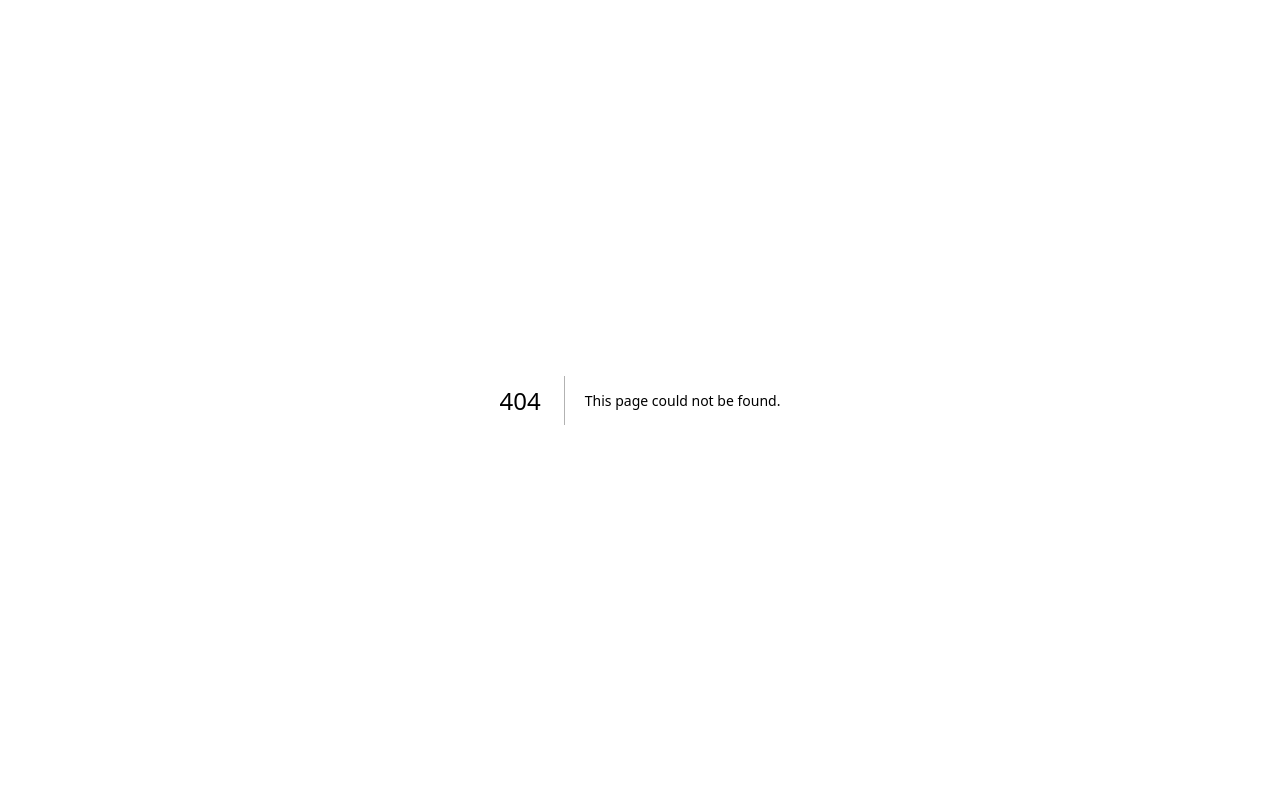
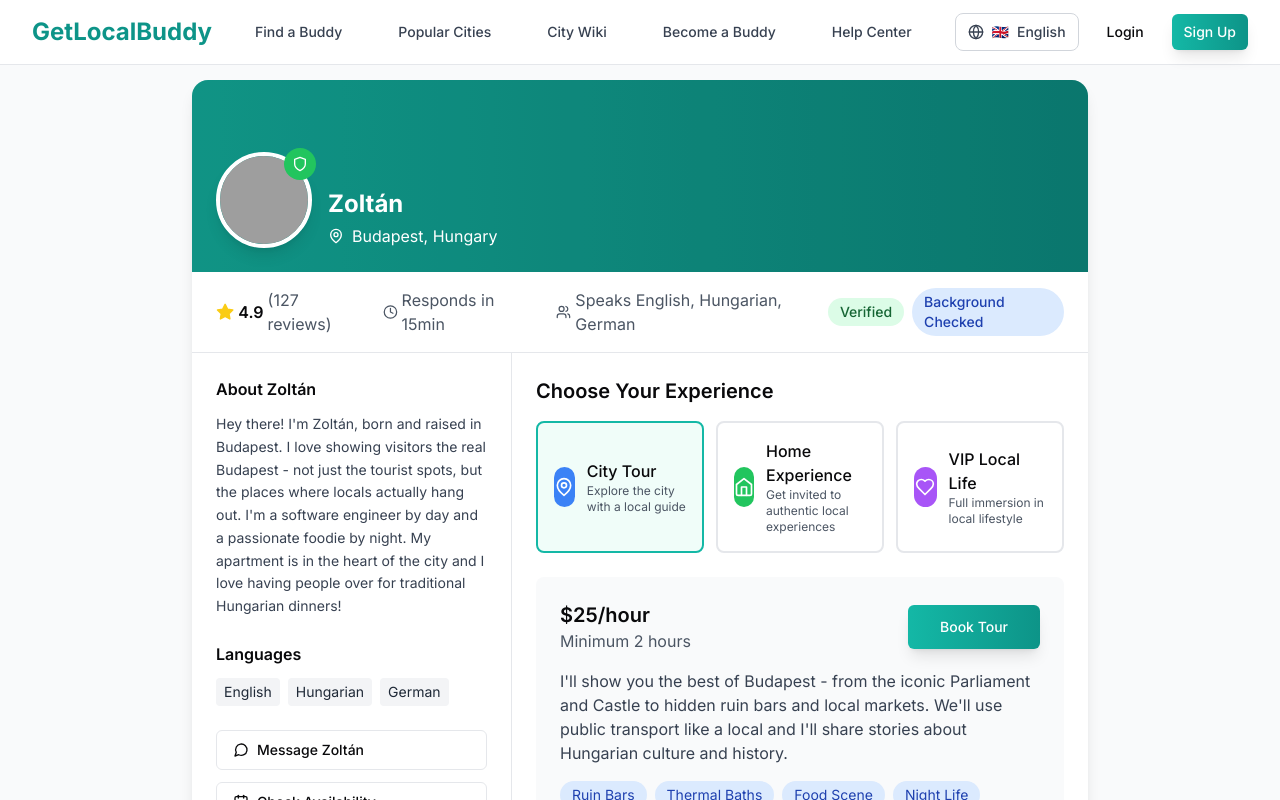
Before and after one commit to hamar93/getlocalbuddy-frontend, a Next.js app: page /buddy/1 in a window 1280 px wide. Before the commit this address had no page. Shown: the top 800 px of the page. Built offline with nearby package versions, Linux system fonts and the light colour scheme; grey boxes are pictures that could not be loaded.

Commit message:
Add dynamic route for buddy profile at /buddy/[id]

```diff
--- /dev/null
+++ b/app/buddy/[id]/page.tsx
@@ -0,0 +1,51 @@
+import BuddyProfile from '@/components/BuddyProfile'
+import Header from '@/components/Header'
+import Footer from '@/components/Footer'
+
+// Mock data for testing
+const mockBuddy = {
+  id: '1',
+  name: 'Zoltán',
+  avatar: 'https://images.unsplash.com/photo-1472099645785-5658abf4ff4e?w=150&h=150&fit=crop&crop=face',
+  city: 'Budapest',
+  country: 'Hungary',
+  rating: 4.9,
+  reviewCount: 127,
+  responseTime: 15,
+  languages: ['English', 'Hungarian', 'German'],
+  bio: 'Hey there! I\'m Zoltán, born and raised in Budapest. I love showing visitors the real Budapest - not just the tourist spots, but the places where locals actually hang out. I\'m a software engineer by day and a passionate foodie by night. My apartment is in the heart of the city and I love having people over for traditional Hungarian dinners!',
+  verified: true,
+  backgroundChecked: true,
+  specialties: ['Ruin Bars', 'Thermal Baths', 'Food Scene', 'Night Life', 'Architecture'],
+  tiers: {
+    cityTour: {
+      available: true,
+      hourlyRate: 25,
+      description: 'I\'ll show you the best of Budapest - from the iconic Parliament and Castle to hidden ruin bars and local markets. We\'ll use public transport like a local and I\'ll share stories about Hungarian culture and history.'
+    },
+    homeExperience: {
+      available: true,
+      priceRange: [45, 60] as [number, number],
+      experiences: ['Hungarian Cooking', 'Wine Tasting', 'Home Dinner', 'Local Party']
+    },
+    vipLocalLife: {
+      available: true,
+      dailyRate: 150,
+      description: 'Spend a full day living like a local Budapester. We\'ll start with coffee at my favorite café, visit some non-touristy neighborhoods, have lunch with my friends, and end with a traditional dinner at my place. You\'ll get to see how locals really live!'
+    }
+  }
+}
+
+export default function BuddyProfilePage({ params }: { params: { id: string } }) {
+  return (
+    <div className="min-h-screen bg-gray-50">
+      <Header />
+      <main className="pt-20 pb-16">
+        <div className="max-w-7xl mx-auto px-4 sm:px-6 lg:px-8">
+          <BuddyProfile buddy={mockBuddy} />
+        </div>
+      </main>
+      <Footer />
+    </div>
+  )
+}
```
